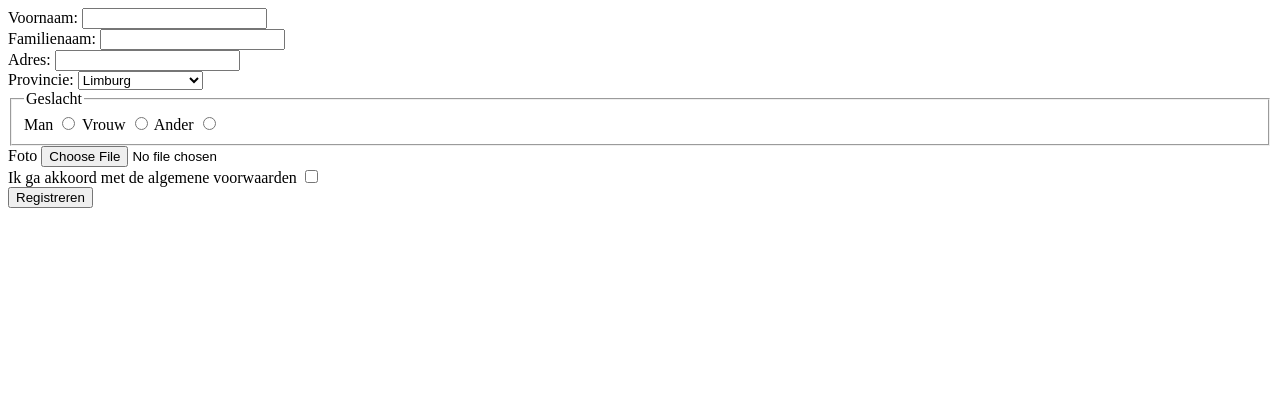
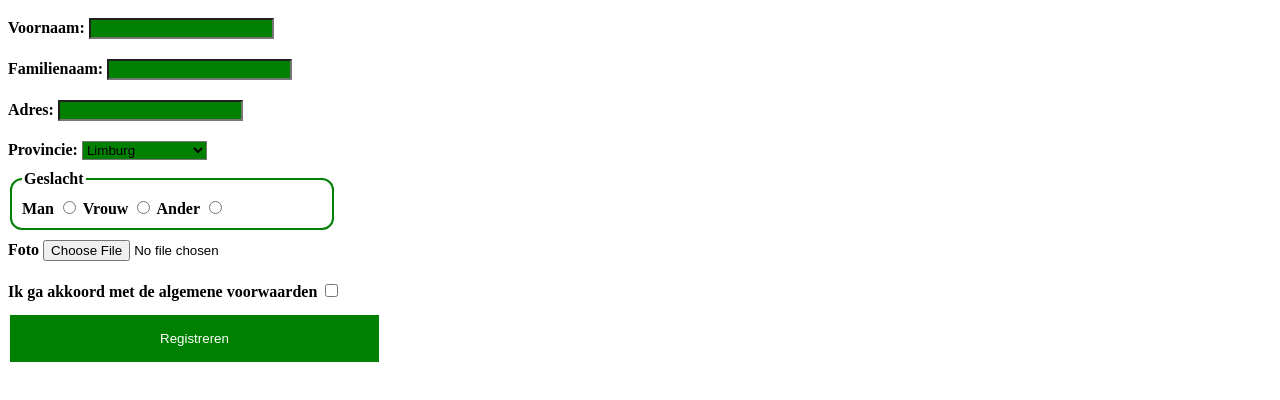
Before and after one commit to NikodemKawski/nikodemthomasmore, a plain HTML site: page Les 05 - CSS deel 1/Oef 5/les05-oef05.html in a window 1280 px wide. Drawn offline with Linux system fonts and the light colour scheme.

Commit message:
Les 05 - Oef 06

```diff
--- a/Les 05 - CSS deel 1/Oef 5/les05-oef05.html
+++ b/Les 05 - CSS deel 1/Oef 5/les05-oef05.html
@@ -5,31 +5,32 @@
     <title>Voorbeeld 05</title>
     <meta http-equiv="Content-Type" content="text/html; charset=utf-8" />
     <meta name="author" content="Docent" />
+    <link rel="stylesheet" href="/Les 05 - CSS deel 1/Oef 5/style.css">
 </head>
 
 <body>
     <form action="registreren.php" method="POST" enctype="multipart/form-data">
-        <div>
-            <label for="voornaam">Voornaam:
-                <input type="text" id="voornaam" name="voornaam" required>
+        <div class="spacing">
+            <label for="voornaam" class="vetgedrukt">Voornaam:
+                <input type="text" id="voornaam" name="voornaam" required class="achtergrond">
             </label>
         </div>
 
-        <div>
-            <label for="familienaam">Familienaam:
-                <input type="text" id="familienaam" name="familienaam" required>
+        <div class="spacing">
+            <label for="familienaam" class="vetgedrukt">Familienaam:
+                <input type="text" id="familienaam" name="familienaam" required class="achtergrond">
             </label>
         </div>
 
-        <div>
-            <label for="adres">Adres:
-                <input type="text" id="adres" name="adres">
+        <div class="spacing">
+            <label for="adres" class="vetgedrukt">Adres:
+                <input type="text" id="adres" name="adres" class="achtergrond">
             </label>
         </div>
 
-        <div>
-            <label for="provincie">Provincie:
-                <select name="provincie" id="provincie">
+        <div class="spacing">
+            <label for="provincie" class="vetgedrukt">Provincie:
+                <select name="provincie" id="provincie" class="achtergrond">
                     <option value="antwerpen">Antwerpen</option>
                     <option value="limburg" selected>Limburg</option>
                     <option value="oost-vlaanderen">Oost-Vlaanderen</option>
@@ -44,33 +45,33 @@
             </label>
         </div>
 
-        <fieldset>
-            <legend>Geslacht</legend>
+        <fieldset id="vak">
+            <legend class="vetgedrukt">Geslacht</legend>
 
-            <label for="man">Man
+            <label for="man" class="vetgedrukt">Man
                 <input type="radio" id="man" name="geslacht" value="man"> </label>
 
-            <label for="vrouw">Vrouw
+            <label for="vrouw" class="vetgedrukt">Vrouw
                 <input type="radio" id="vrouw" name="geslacht" value="vrouw"> </label>
 
-            <label for="ander">Ander
+            <label for="ander" class="vetgedrukt">Ander
                 <input type="radio" id="ander" name="geslacht" value="ander"> </label>
         </fieldset>
 
-        <div>
-            <label for="foto">Foto
+        <div class="spacing">
+            <label for="foto" class="vetgedrukt">Foto
                 <input type="file" id="foto" name="foto">
             </label>
         </div>
 
-        <div>
-            <label for="algemenevoorwaarden"> Ik ga akkoord met de algemene voorwaarden
+        <div class="spacing">
+            <label for="algemenevoorwaarden" class="vetgedrukt"> Ik ga akkoord met de algemene voorwaarden
                 <input type="checkbox" id="algemenevoorwaarden" name="algemenevoorwaarden" value="akkoord">
             </label>
         </div>
 
         <div>
-            <input type="submit" value="Registreren">
+            <input type="submit" value="Registreren" class="knop">
         </div>
     </form>
 </body>
--- /dev/null
+++ b/Les 05 - CSS deel 1/Oef 5/style.css
@@ -0,0 +1,28 @@
+.achtergrond{
+    background-color: green;
+}
+
+.spacing{
+    padding-top: 10px;
+    padding-bottom: 10px;
+}
+
+#vak{
+    border: 2px solid green;
+    border-radius: 12px;
+    padding: 10px;
+    width: 300px;
+}
+
+.vetgedrukt{
+    font-weight: bold;
+}
+
+.knop{
+    background-color: green;
+    border: none;
+    color: white;
+    padding: 16px 150px;
+    text-decoration: none;
+    margin: 4px 2px;
+}
```
